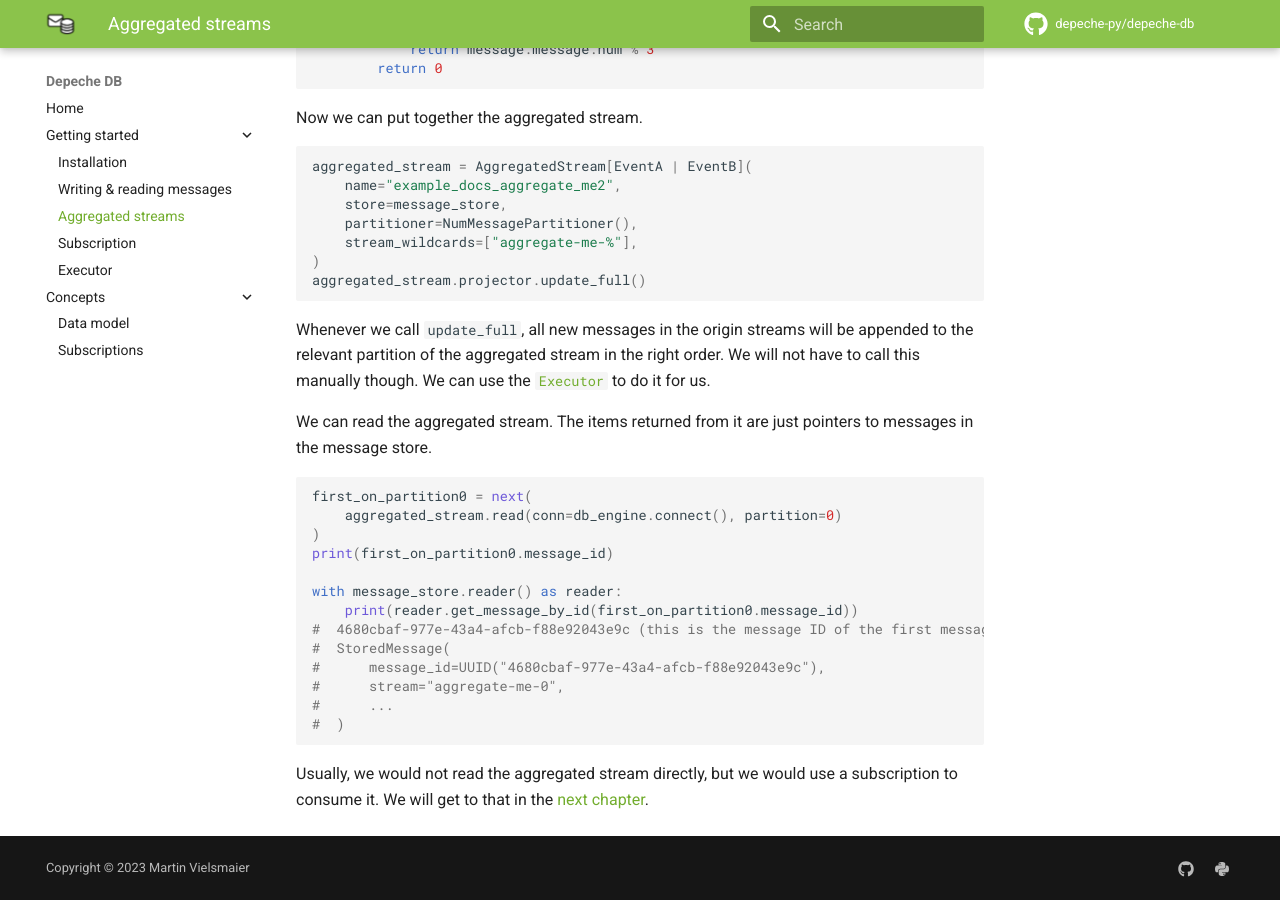
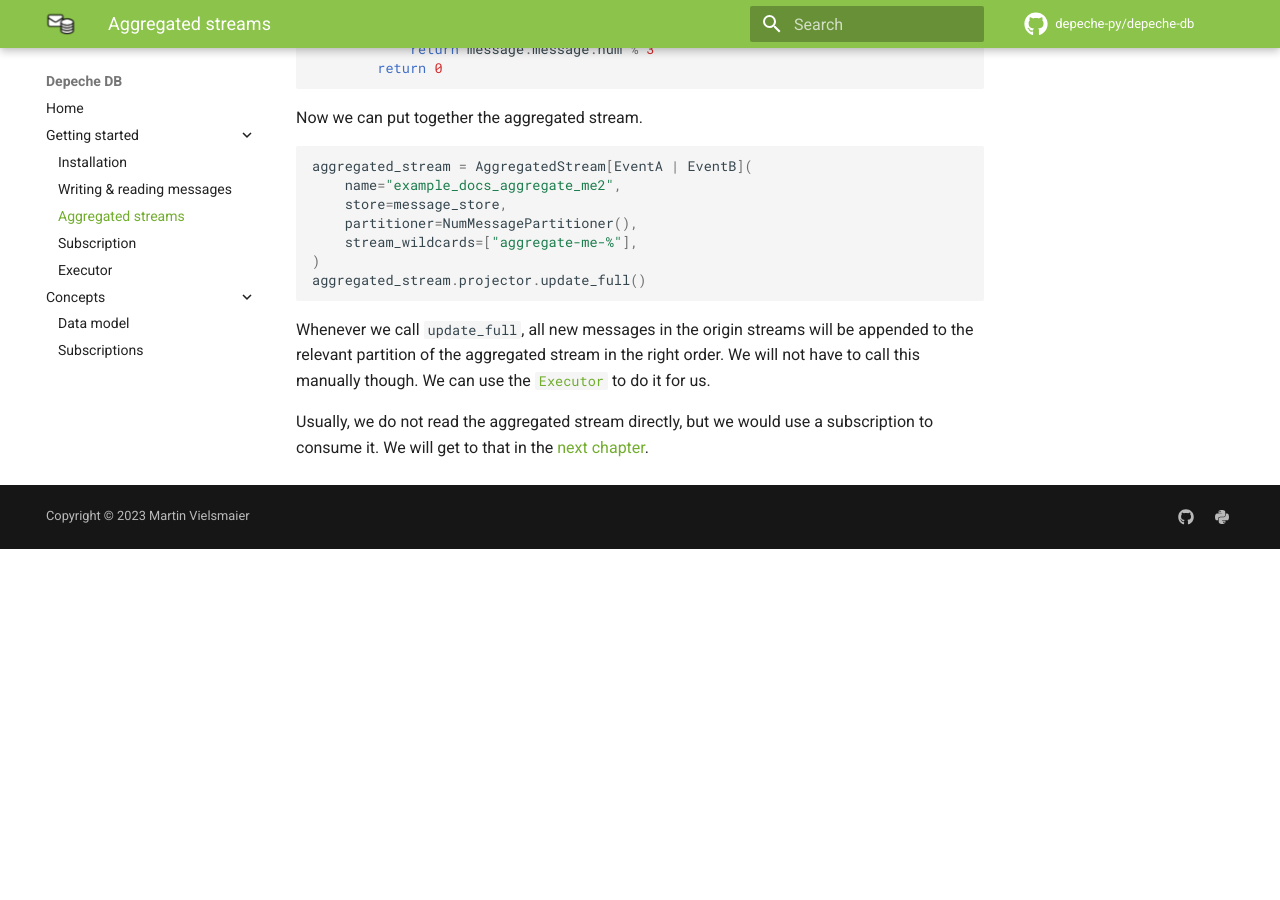
Before and after one commit to depeche-py/depeche-db, an MkDocs documentation site: the page built from docs/generated/output/getting-started-aggregated-stream.md, in a window 1280 px wide and 900 px high, scrolled down 524 px. Built offline with MkDocs 1.6.1 and Material for MkDocs 9.7.7, drawn with Linux system fonts in a browser that asks for light colours; comment, search, counter and statistics services are not loaded; after the commit the page ends 1073 px from its top, so only the background shows below that.

````diff
--- a/docs/generated/output/getting-started-aggregated-stream.md
+++ b/docs/generated/output/getting-started-aggregated-stream.md
@@ -43,25 +43,7 @@ appended to the relevant partition of the aggregated stream in the right order.
 We will not have to call this manually though. We can use the
 [`Executor`](../../getting-started/executor.md) to do it for us.
 
-We can read the aggregated stream. The items returned from it are just
-pointers to messages in the message store.
 
-```python
-first_on_partition0 = next(
-    aggregated_stream.read(conn=db_engine.connect(), partition=0)
-)
-print(first_on_partition0.message_id)
-
-with message_store.reader() as reader:
-    print(reader.get_message_by_id(first_on_partition0.message_id))
-#  4680cbaf-977e-43a4-afcb-f88e92043e9c (this is the message ID of the first message in partition 0)
-#  StoredMessage(
-#      message_id=UUID("4680cbaf-977e-43a4-afcb-f88e92043e9c"),
-#      stream="aggregate-me-0",
-#      ...
-#  )
-```
-
-Usually, we would not read the aggregated stream directly, but we would use
+Usually, we do not read the aggregated stream directly, but we would use
 a subscription to consume it. We will get to that in the [next
 chapter](getting-started-subscription.md).
````
Also changed, not shown: docs/generated/getting_started.py (+1 -24 lines), docs/generated/output/getting-started-subscription.md (+0 -6 lines), 1 other file.
